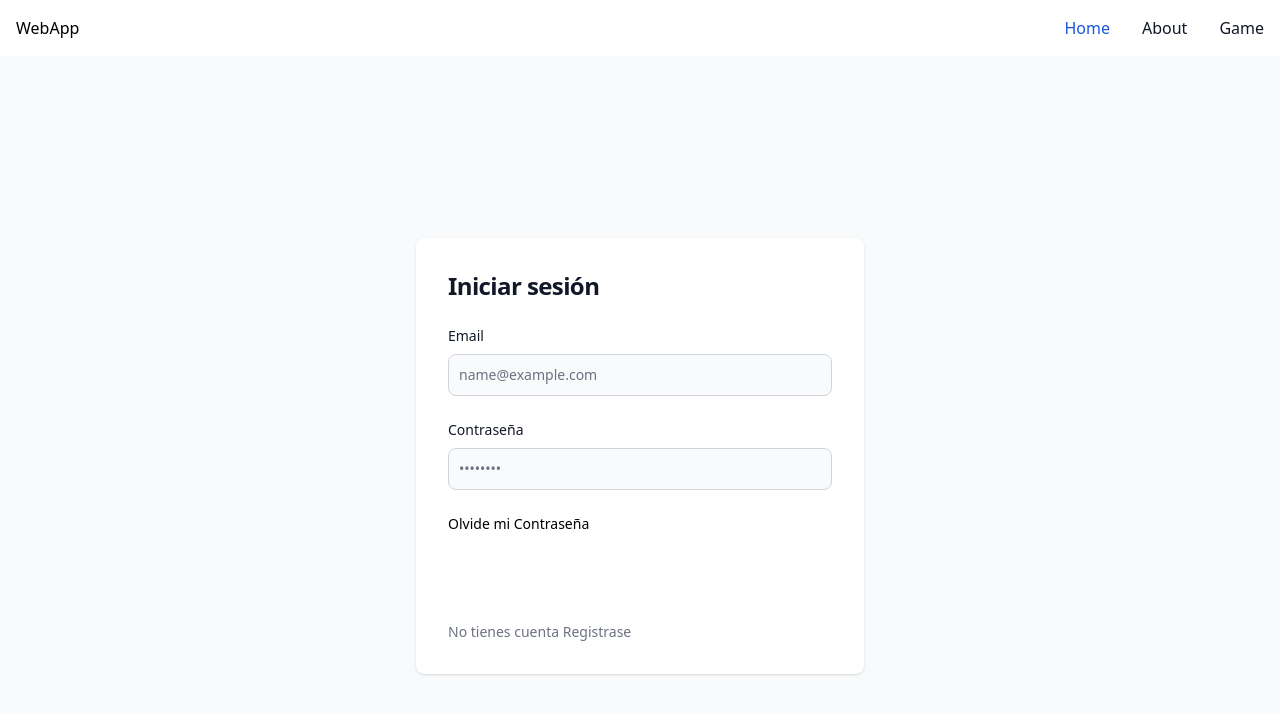
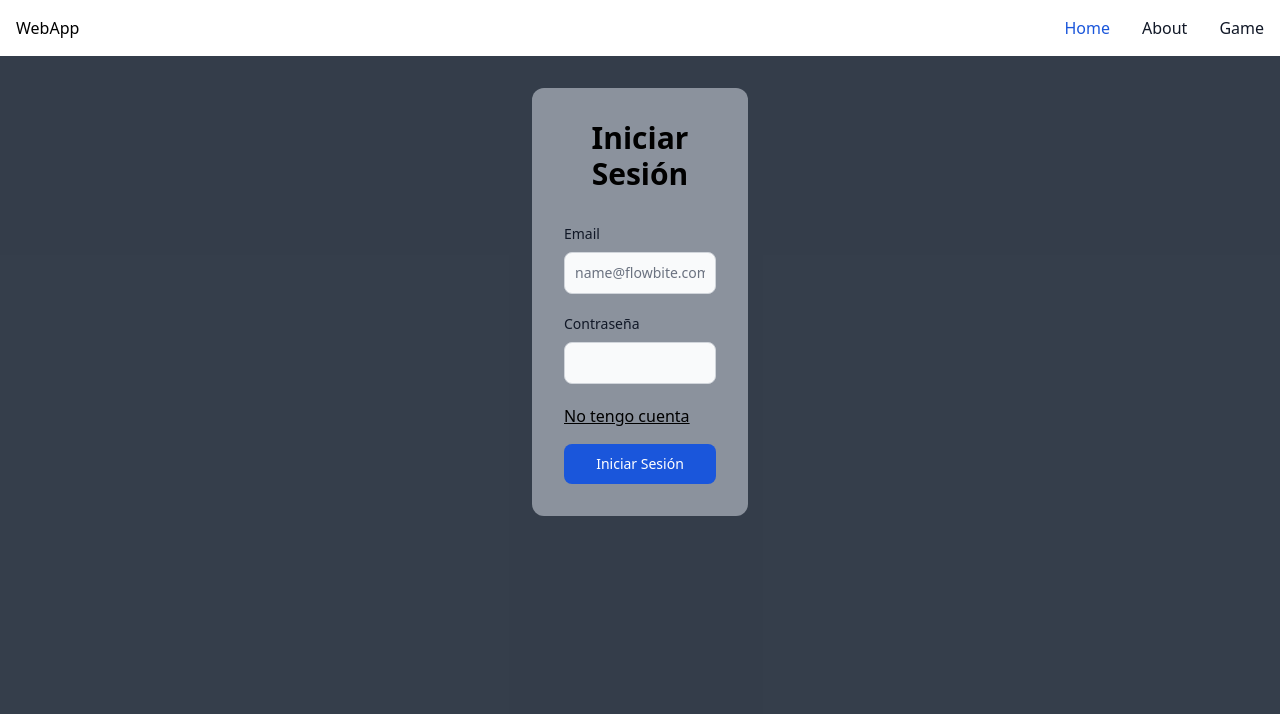
Before and after one commit to RobertoIL/proyecto_ESP1, a Vue app: page /login in a window 1280 px wide. Shown: the top 714 px of the page. Built offline with nearby package versions, Linux system fonts and the light colour scheme.

Commit message:
Change: nuevo estilo login y register

```diff
--- a/index.html
+++ b/index.html
@@ -5,6 +5,10 @@
     <link rel="icon" href="/favicon.ico" />
     <meta name="viewport" content="width=device-width, initial-scale=1.0" />
     <title>Vite App</title>
+    <link
+      rel="stylesheet"
+      href="https://fonts.googleapis.com/css2?family=Material+Symbols+Outlined:opsz,wght,FILL,GRAD@20..48,100..700,0..1,-50..200"
+    />
   </head>
   <body>
     <div id="app"></div>
--- a/src/client/assets/main.css
+++ b/src/client/assets/main.css
@@ -1,3 +1,25 @@
 @tailwind base;
 @tailwind components;
 @tailwind utilities;
+
+body::-webkit-scrollbar {
+    -webkit-appearance: none;
+}
+
+body::-webkit-scrollbar:vertical {
+    width:10px;
+}
+
+body::-webkit-scrollbar-button:increment,.contenedor::-webkit-scrollbar-button {
+    display: none;
+}
+
+body::-webkit-scrollbar:horizontal {
+    height: 10px;
+}
+
+body::-webkit-scrollbar-thumb {
+    background-color: #797979;
+    border-radius: 20px;
+    border: 2px solid #f1f2f3;
+}
--- a/src/client/views/HomeView.vue
+++ b/src/client/views/HomeView.vue
@@ -1 +1,41 @@
-<template></template>
+<template>
+    <main class="flex flex-col items-center bg-home_background bg-cover">
+        <div class="px-6 pt-10 lg:px-8 bg-gray-800 bg-opacity-90 w-full">
+            <div class="mx-auto max-w-2xl py-32 sm:py-48 lg:py-56">
+                <div class="text-center">
+                    <h1 class="text-5xl font-extrabold font-font_tittle tracking-tight text-white sm:text-7xl drop-shadow-lg">
+                        Disfruta jugando sin límites
+                    </h1>
+                    <p class="mt-6 text-lg leading-8 text-gray-300 opacity-90">
+                        ¡Podrás seleccionar al personaje que gustes para iniciar la partida!
+                    </p>
+                    <div class="mt-10 flex items-center justify-center gap-x-6">
+                        <RouterLink to="/game">
+                            <button class="px-6 py-3 bg-blue-600 rounded-full text-white font-bold shadow-lg hover:bg-blue-800 transition transform hover:-translate-y-1 hover:scale-110 duration-300">
+                                JUGAR
+                            </button>
+                        </RouterLink>
+                    </div>
+                </div>
+            </div>
+        </div>
+        <div class="bg-gray-800 w-full pb-24 py-10 flex items-center justify-center">
+            <div class="mx-auto max-w-7xl px-6 lg:px-8">
+                <dl class="grid grid-cols-1 gap-x-8 gap-y-16 text-center lg:grid-cols-3">
+                    <div class="mx-auto flex max-w-xs flex-col gap-y-4">
+                        <dd class="order-first text-4xl font-semibold tracking-tight text-white sm:text-5xl drop-shadow-lg">44 million</dd>
+                        <dt class="text-base leading-7 text-gray-300">Transacciones cada 24 horas</dt>
+                    </div>
+                    <div class="mx-auto flex max-w-xs flex-col gap-y-4">
+                        <dd class="order-first text-4xl font-semibold tracking-tight text-white sm:text-5xl drop-shadow-lg">$119,000</dd>
+                        <dt class="text-base leading-7 text-gray-300">Inversión</dt>
+                    </div>
+                    <div class="mx-auto flex max-w-xs flex-col gap-y-4">
+                        <dd class="order-first text-4xl font-semibold tracking-tight text-white sm:text-5xl drop-shadow-lg">46,000</dd>
+                        <dt class="text-base leading-7 text-gray-300">Nuevos usuarios</dt>
+                    </div>
+                </dl>
+            </div>
+        </div>
+    </main>
+</template>
--- a/src/client/views/LoginView.vue
+++ b/src/client/views/LoginView.vue
@@ -1,34 +1,49 @@
 <template>
-    <section class="bg-gray-50 dark:bg-gray-900">
-        <div class="flex flex-col items-center justify-center px-6 py-8 mx-auto md:h-screen lg:py-0">
-            <div class="w-full bg-white rounded-lg shadow dark:border md:mt-0 sm:max-w-md xl:p-0 dark:bg-gray-800 dark:border-gray-700">
-                <div class="p-6 space-y-4 md:space-y-6 sm:p-8">
-                    <h1 class="text-xl font-bold leading-tight tracking-tight text-gray-900 md:text-2xl dark:text-white">
-                        Iniciar sesión
-                    </h1>
-                    <form class="space-y-4 md:space-y-6" action="#">
-                        <div>
+<main class="bg-login-background bg-cover">
+    <div class="flex-grow p-8 bg-gray-800 bg-opacity-90 h-screen">
+    <div class="p-8 bg-slate-200 bg-opacity-50 mx-[500px] rounded-xl">
+        <p class="text-3xl text-center font-bold pb-8">Iniciar Sesión</p>
+        <form class="max-w-sm mx-auto" @submit.prevent="login">
+        <div class="mb-5">
             <label for="email" class="block mb-2 text-sm font-medium text-gray-900 dark:text-white">Email</label>
-                            <input type="email" name="email" id="email" class="bg-gray-50 border border-gray-300 text-gray-900 sm:text-sm rounded-lg focus:ring-primary-600 focus:border-primary-600 block w-full p-2.5 dark:bg-gray-700 dark:border-gray-600 dark:placeholder-gray-400 dark:text-white dark:focus:ring-blue-500 dark:focus:border-blue-500" placeholder="name@example.com" required="">
+            <input type="email" id="email" v-model="email" class="bg-gray-50 border border-gray-300 text-gray-900 text-sm rounded-lg focus:ring-blue-500 focus:border-blue-500 block w-full p-2.5 dark:bg-gray-700 dark:border-gray-600 dark:placeholder-gray-400 dark:text-white dark:focus:ring-blue-500 dark:focus:border-blue-500" placeholder="name@flowbite.com" required />
         </div>
-                        <div>
+        <div class="mb-5">
             <label for="password" class="block mb-2 text-sm font-medium text-gray-900 dark:text-white">Contraseña</label>
-                            <input type="password" name="password" id="password" placeholder="••••••••" class="bg-gray-50 border border-gray-300 text-gray-900 sm:text-sm rounded-lg focus:ring-primary-600 focus:border-primary-600 block w-full p-2.5 dark:bg-gray-700 dark:border-gray-600 dark:placeholder-gray-400 dark:text-white dark:focus:ring-blue-500 dark:focus:border-blue-500" required="">
+            <input type="password" id="password" v-model="password" class="bg-gray-50 border border-gray-300 text-gray-900 text-sm rounded-lg focus:ring-blue-500 focus:border-blue-500 block w-full p-2.5 dark:bg-gray-700 dark:border-gray-600 dark:placeholder-gray-400 dark:text-white dark:focus:ring-blue-500 dark:focus:border-blue-500" required />
         </div>
-                        <div class="flex items-center justify-between">
-                            <a href="#" class="text-sm font-medium text-primary-600 hover:underline dark:text-primary-500">Olvide mi Contraseña</a>
+    <div class="flex flex-col space-y-4">
+        <RouterLink class="hover:text-blue-800 underline" to="/register">No tengo cuenta</RouterLink>
+        <button type="submit" class="text-white bg-blue-700 hover:bg-blue-800 focus:ring-4 focus:outline-none focus:ring-blue-300 font-medium rounded-lg text-sm w-full sm:w-auto px-5 py-2.5 text-center dark:bg-blue-600 dark:hover:bg-blue-700 dark:focus:ring-blue-800">Iniciar Sesión</button>
     </div>
-                        <button type="submit" class="w-full text-white bg-primary-600 hover:bg-primary-700 focus:ring-4 focus:outline-none focus:ring-primary-300 font-medium rounded-lg text-sm px-5 py-2.5 text-center dark:bg-primary-600 dark:hover:bg-primary-700 dark:focus:ring-primary-800">Sign in</button>
-                        <p class="text-sm font-light text-gray-500 dark:text-gray-400">
-                            No tienes cuenta
-                            <RouterLink to="/register">
-                                <a href="#" class="font-medium text-primary-600 hover:underline dark:text-primary-500">Registrase</a>
-                            </RouterLink>
-                        </p>
         </form>
     </div>
 </div>
-        </div>
-    </section>
+</main>
+</template>
 
-</template>
+<script>
+import axios from 'axios';
+export default {
+    name: 'LoginView',
+    data() {
+        return {
+            email: '',
+            password: ''
+        }
+    },
+    methods: {
+        async login() {
+            try {
+                const response = await axios.post('http://localhost:3000/auth/login', {
+                    email: this.email,
+                    password: this.password
+                });
+            }
+            catch (error) {
+                console.error(error);
+            }
+        }
+    }
+}
+</script>
```
Lines whose indentation alone changed are shown as unchanged.
